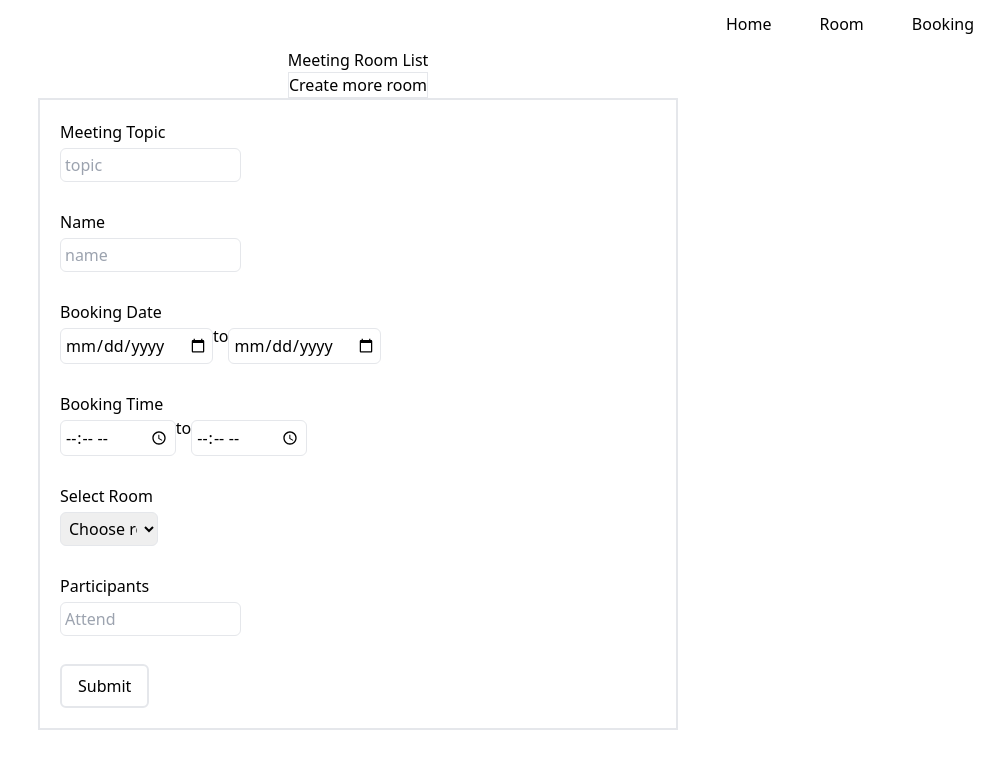
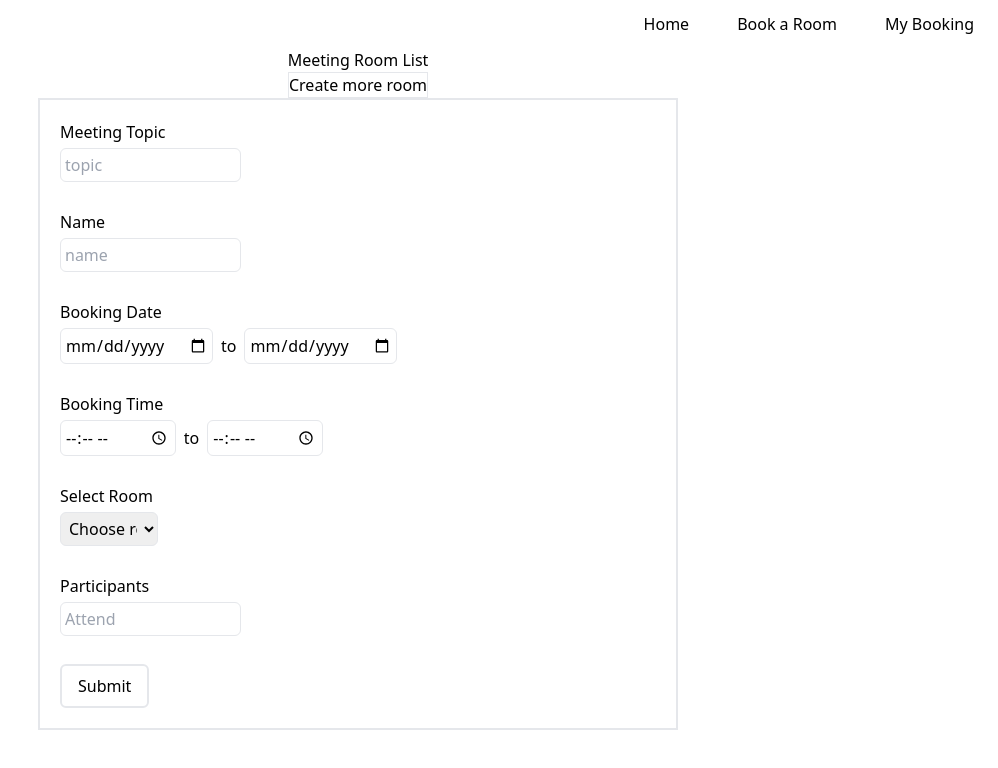
Before and after one commit to TraditionalMiner42/room-booking, a React (Create React App) app: page /rooms in a window 1280 px wide. Shown: the top 768 px of the page, without its empty margins (282-1280 px from the left). Built offline with nearby package versions, Linux system fonts and the light colour scheme.

Commit message:
Add booking form

```diff
--- a/src/components/Navbar.js
+++ b/src/components/Navbar.js
@@ -6,8 +6,8 @@ function Navbar() {
 			path: "/",
 			label: "Home",
 		},
-		{ path: "/rooms", label: "Room" },
-		{ path: "/booking", label: "Booking" },
+		{ path: "/rooms", label: "Book a Room" },
+		{ path: "/booking", label: "My Booking" },
 	];
 
 	return (
--- a/src/components/room/BookingForm.js
+++ b/src/components/room/BookingForm.js
@@ -43,7 +43,7 @@ export default function BookingForm({ room }) {
 		const storedData = localStorage.getItem("meetingData");
 		if (storedData) {
 			setFormData(JSON.parse(storedData));
-			console.log(formData);
+			console.log("Booked room: ", formData.room);
 		}
 	}, []);
 
@@ -85,7 +85,7 @@ export default function BookingForm({ room }) {
 					</div>
 					<div className="form-item">
 						<label>Booking Date</label>
-						<div className="flex">
+						<div className="flex flex-col lg:flex-row lg:items-center">
 							<input
 								className="input-item"
 								placeholder="Start date"
@@ -94,7 +94,7 @@ export default function BookingForm({ room }) {
 								value={formData.dateFrom}
 								onChange={handleChange}
 							/>
-							to
+							<span className="flex items-center mx-2">to</span>
 							<input
 								className="input-item"
 								placeholder="End date"
@@ -107,7 +107,7 @@ export default function BookingForm({ room }) {
 					</div>
 					<div className="form-item">
 						<label>Booking Time</label>
-						<div className="flex">
+						<div className="flex flex-col lg:flex-row lg:items-center">
 							<input
 								className="input-item"
 								placeholder="Start time"
@@ -116,7 +116,7 @@ export default function BookingForm({ room }) {
 								value={formData.dateFrom}
 								onChange={handleChange}
 							/>
-							to
+							<span className="flex items-center mx-2">to</span>
 							<input
 								className="input-item"
 								placeholder="End time"
@@ -129,15 +129,17 @@ export default function BookingForm({ room }) {
 					</div>
 					<div className="form-item">
 						<label>Select Room</label>
-						<select className="input-item">
+						<select
+							className="input-item"
+							onChange={handleChange}
+							value={formData.room}
+							name="room"
+						>
 							<option value="" selected disabled hidden>
 								Choose room
 							</option>
 							{room?.map((room) => (
-								<option
-									value={formData.room}
-									onChange={handleChange}
-								>
+								<option key={room.id} value={room.room}>
 									{room.room}
 								</option>
 							))}
```
